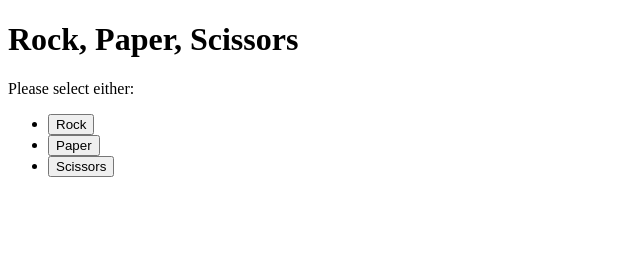
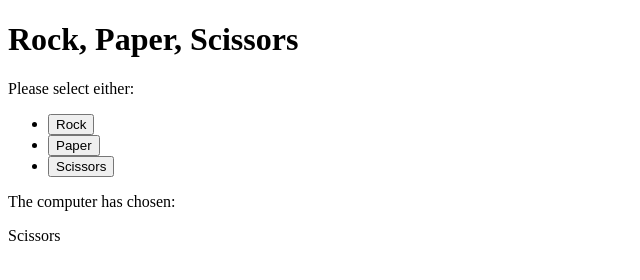
Before and after one commit to TruthSwans/rps, a plain HTML site: page index.html in a window 1280 px wide. Shown: the whole page, without its empty margins (0-640 px from the left). Drawn offline with Linux system fonts and the light colour scheme.

Commit message:
Modify html to print computer choice

```diff
--- a/index.html
+++ b/index.html
@@ -7,8 +7,6 @@
     <title>Rock Paper Scissors</title>
 </head>
 <body>
-    <script type="text/javascript" src="rps-game.js"></script>
-
     <h1>Rock, Paper, Scissors</h1>
     <p>Please select either:
         <ul>
@@ -17,5 +15,11 @@
             <li><button>Scissors</button></li>
         </ul>
     </p>
+
+    <p>The computer has chosen:
+        <p id="Computer"></p>
+    </p>
+    <script type="text/javascript" src="rps-game.js"></script>
+
 </body>
 </html>
--- a/rps-game.js
+++ b/rps-game.js
@@ -11,3 +11,5 @@ function getComputerChoice (){
 }
 
 console.log(getComputerChoice());
+
+document.getElementById("Computer").innerHTML = getComputerChoice();
```
